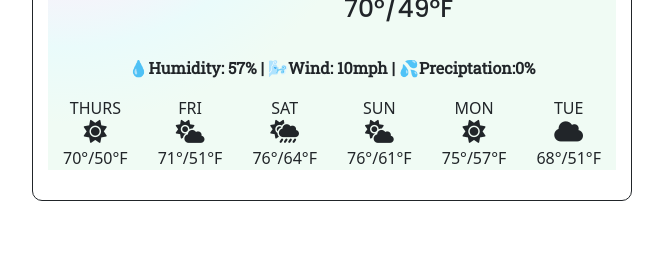
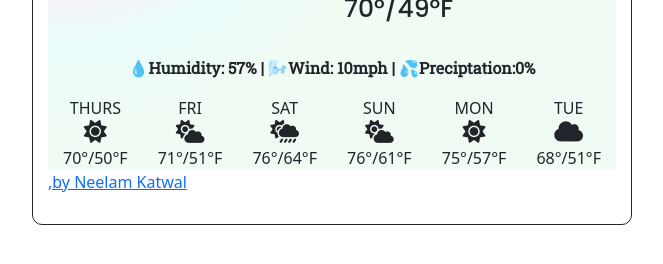
Before and after one commit to NeelamK1990/Nee-s-Weather-App-Project, a plain HTML site: page index.html in a window 1280 px wide. Shown: the part 320-584 px from the top of the page, without its empty margins (308-971 px from the left). Drawn offline with nearby package versions, Linux system fonts and the light colour scheme.

Commit message:
added link to index.html

```diff
--- a/index.html
+++ b/index.html
@@ -89,6 +89,9 @@
                  </div>
                 </div>
               </div>
+              <a href="https://github.com/NeelamK1990/Nee-s-Weather-App-Project/Open-source code">
+                ,by Neelam Katwal
+              </a>
 <script src="src/index.js"></script>
   </body>
 </html>
```
